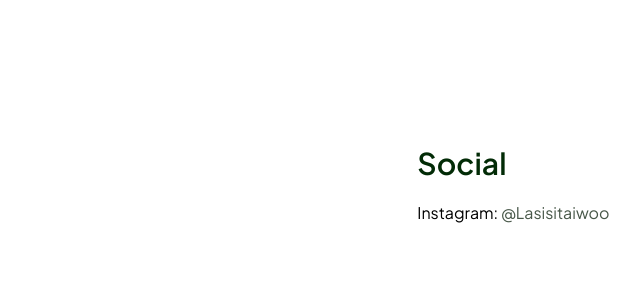
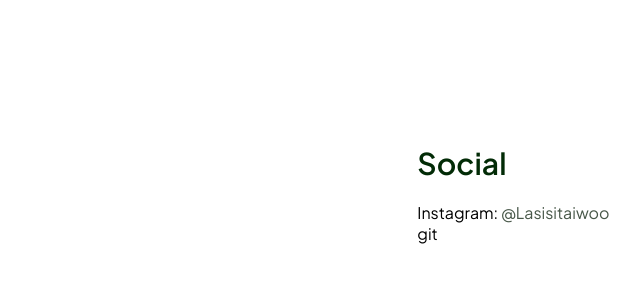
Before and after one commit to codestar141/Art-portfolio, a plain HTML site: page index.html in a window 1280 px wide. Shown: the part 2706-3006 px from the top of the page, 451-1091 px from the left. Drawn offline with Linux system fonts and the light colour scheme.

Commit message:
next commit

```diff
--- a/index.html
+++ b/index.html
@@ -113,7 +113,8 @@
         <div class="socials">
           <h3>Social</h3>
          <p>Instagram: <a target="_blank" href="https://www.instagram.com/lasisitaiwoo/">@Lasisitaiwoo</a> </p>
-          <a href=""></a>
+          git
+
         </div>
       </div>
     </footer>
```
